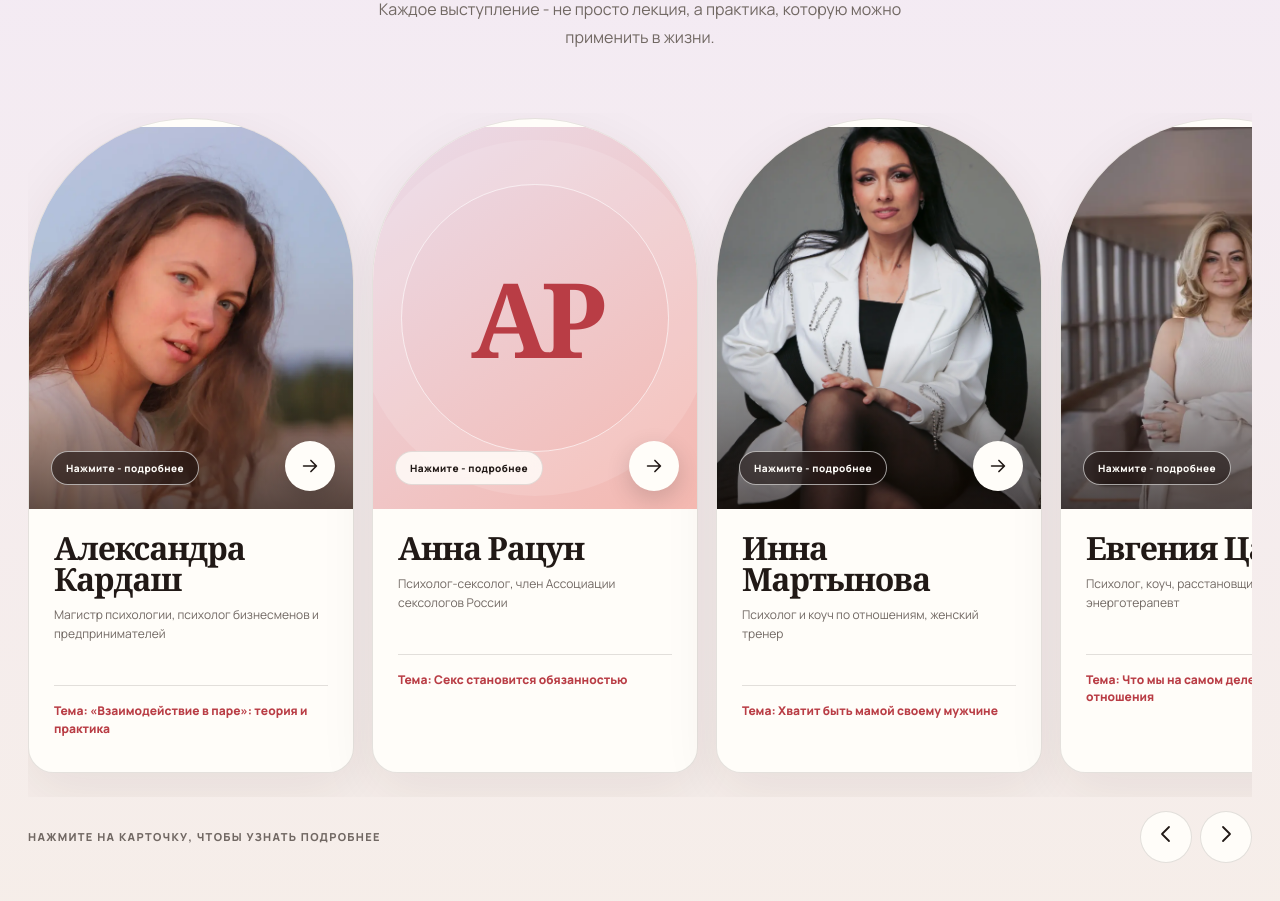
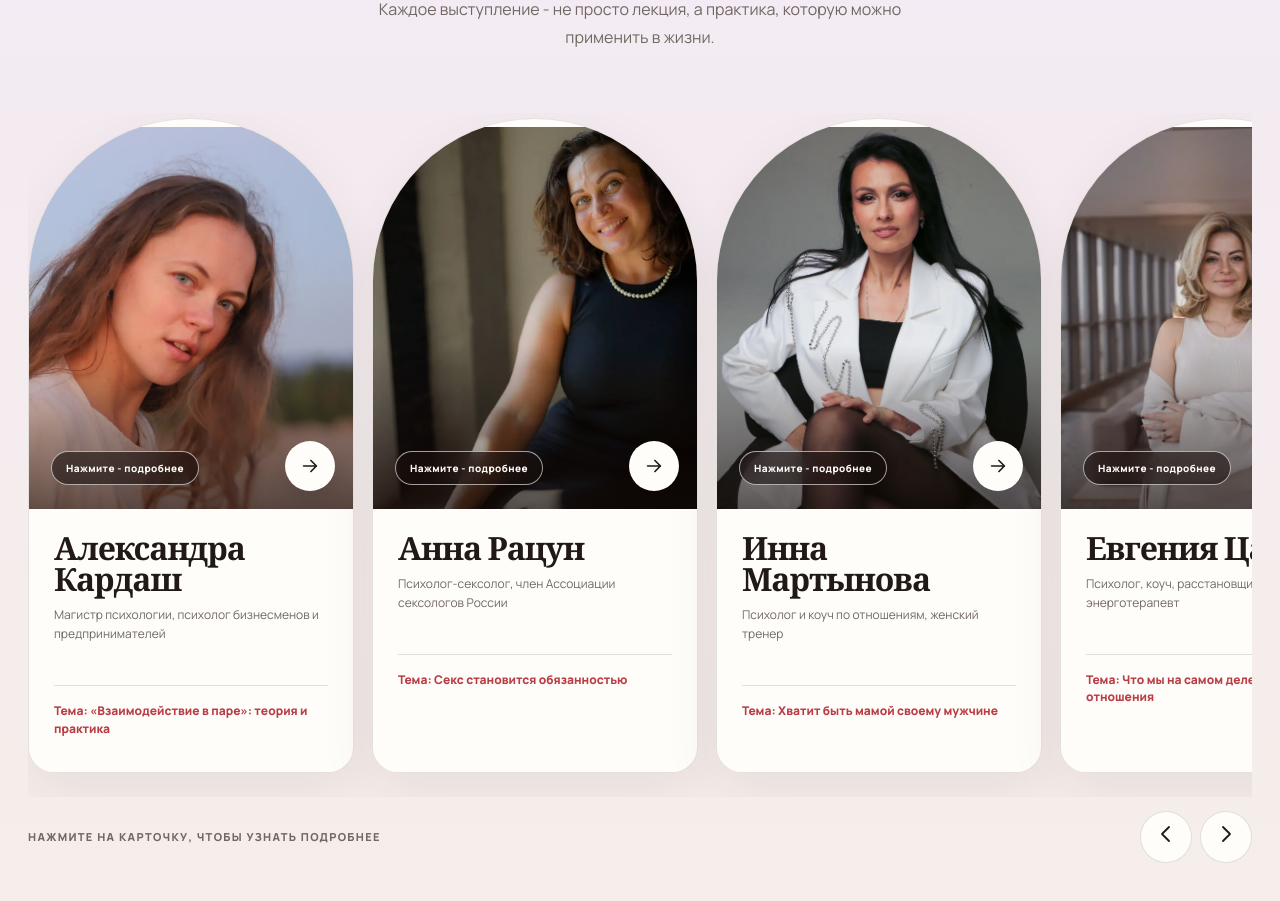
Before and after one commit to aopetrukhin-maker/menwoman-site, a Next.js app: page / in a window 1280 px wide. Shown: the part 6060-6961 px from the top of the page. Built offline with nearby package versions, Linux system fonts and the light colour scheme.

Commit message:
Обновить фото спикеров и кадрирование

```diff
--- a/app/page.tsx
+++ b/app/page.tsx
@@ -41,6 +41,8 @@ const speakers: Speaker[] = [
     facts: ["Психолог в сфере сексологии", "Член Ассоциации сексологов России"],
     initials: "АР",
     tone: "plum",
+    image: "/speakers/anna-ratsun.webp",
+    imagePosition: "center 6%",
   },
   {
     name: "Инна Мартынова",
@@ -56,7 +58,7 @@ const speakers: Speaker[] = [
     initials: "ИМ",
     tone: "coral",
     image: "/speakers/inna-martynova.webp",
-    imagePosition: "center 32%",
+    imagePosition: "center 14%",
   },
   {
     name: "Евгения Цапина",
@@ -97,8 +99,6 @@ const speakers: Speaker[] = [
     ],
     initials: "СШ",
     tone: "violet",
-    image: "/speakers/sergey-shits.webp",
-    imagePosition: "center 32%",
   },
   {
     name: "Таня Щербакова",
@@ -138,7 +138,7 @@ const speakers: Speaker[] = [
     initials: "АК",
     tone: "night",
     image: "/speakers/alexander-kardashov.webp",
-    imagePosition: "center 20%",
+    imagePosition: "center 6%",
   },
   {
     name: "Ольга Жильникова",
@@ -228,7 +228,7 @@ const speakers: Speaker[] = [
     initials: "ЛС",
     tone: "plum",
     image: "/speakers/larisa-sokolova.webp",
-    imagePosition: "center 24%",
+    imagePosition: "center 38%",
   },
 ];
 
```
Also changed, not shown: public/speakers/anna-ratsun.webp (added), public/speakers/larisa-sokolova.webp.
